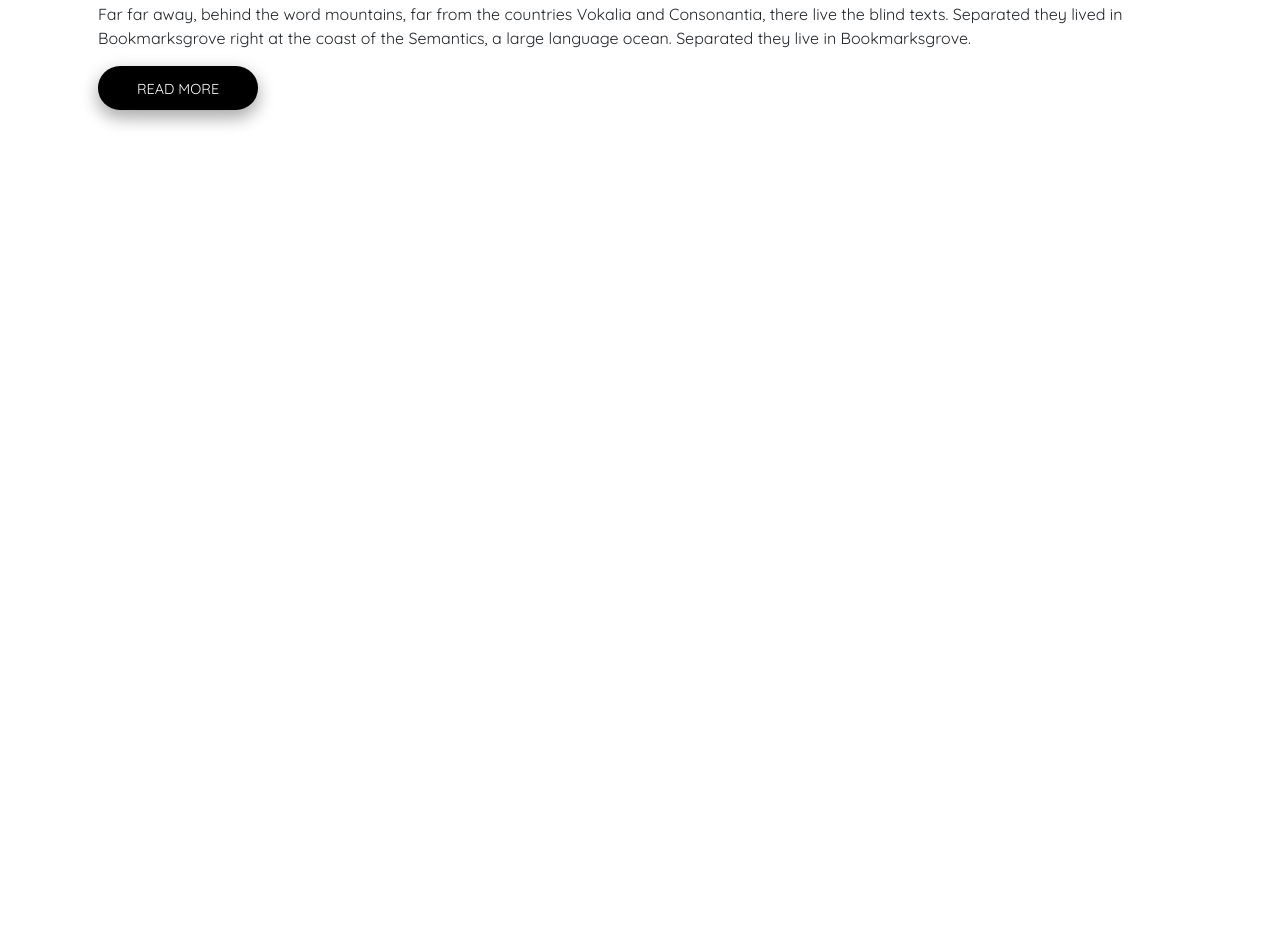
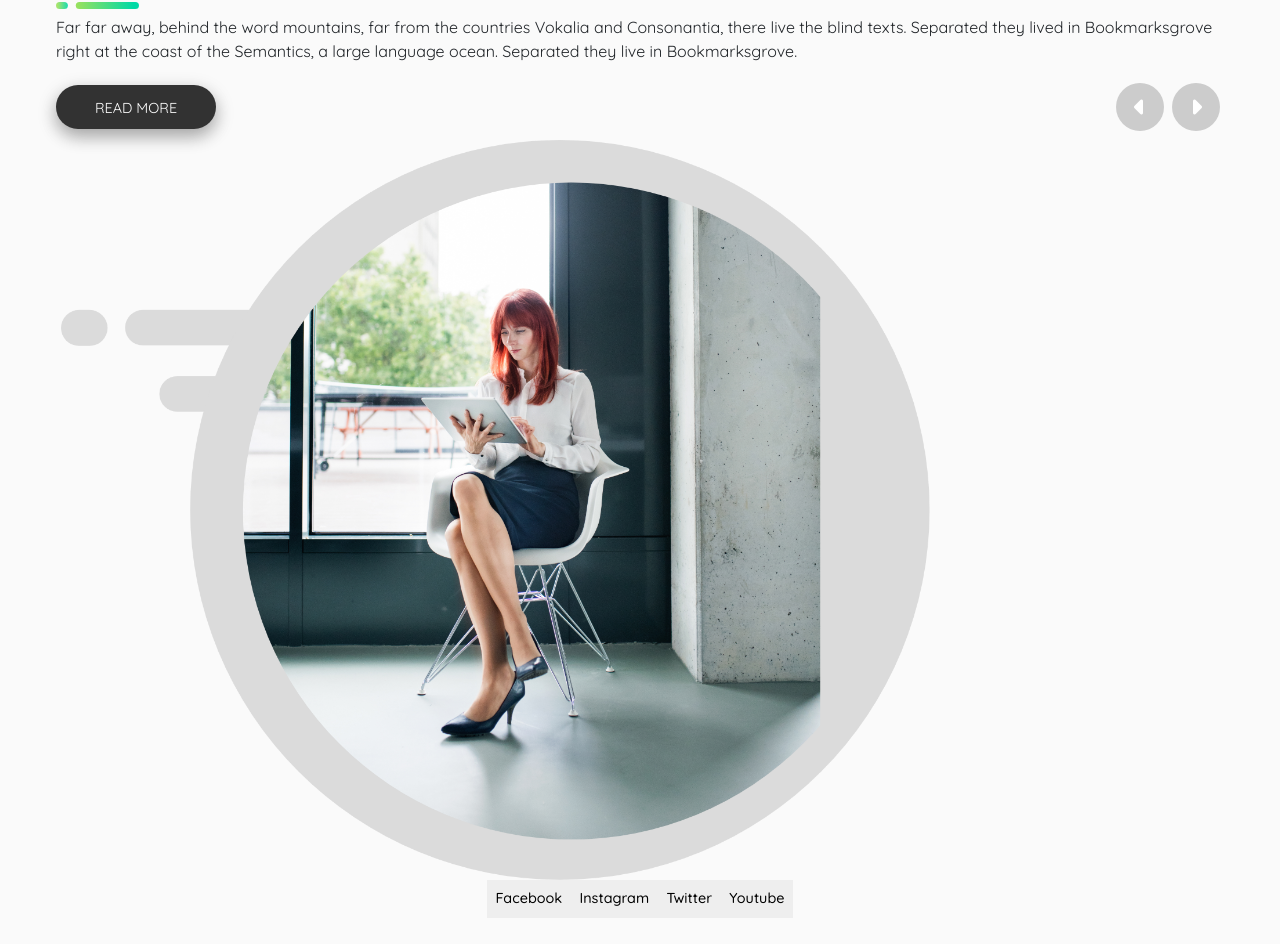
Before and after one commit to CosimoA/proj-html-vuejs, a Vue app: page / in a window 1280 px wide. Shown: the part 314-1258 px from the top of the page. Before the commit the page ends 800 px from the top, so only its background shows below. Built offline with nearby package versions, Linux system fonts and the light colour scheme.

Commit message:
style: added style in carousel

```diff
--- a/src/pages/Home.vue
+++ b/src/pages/Home.vue
@@ -48,26 +48,57 @@ export default {
 
 <template>
     <main>
-        <div class="container">
-            <div class="slider-wrapper p-2" tabindex="0" style="/* background-color: brown; */">
-                <div class="item p-2" style="/* background-color: rgb(207, 107, 13); */">
-                    <div class="text">
+        <section style="background-color: #fafafa; ">
+            <div class="section_container">
+                <div class="slider-wrapper p-2" tabindex="0">
+                    <div class="item p-5" style="/* background-color: rgb(207, 107, 13) */;">
+                        <div class="item_container">
                             <h2>17 YEARS OF EXPERIENCE</h2>
                             <h1>{{ slides[activeItem].title }} <br><span>{{ slides[activeItem].title_col }}</span></h1>
                             <img src="/divider.svg" alt="">
                             <p>
                                 {{ slides[activeItem].text }}
                             </p>
-                        <div class="read">
+                            <div class="read d-flex justify-content-between align-items-center">
+                                <div class="button_read">
                                     <a href="#"> READ MORE</a>
                                 </div>
+                                <div class="thumbs d-flex">
+                                    <div class="prev m-1 d-flex justify-content-center align-items-center"
+                                        @click="prevItem">
+                                        <i class="fa-solid fa-caret-left fa-xl" style="color: #ffffff;"></i>
+                                    </div>
+                                    <div class="next m-1 d-flex justify-content-center align-items-center"
+                                        @click="nextItem">
+                                        <i class="fa-solid fa-caret-right fa-xl" style="color: #ffffff;"></i>
+                                    </div>
+                                </div> <!--end thumbs-->
+                            </div>
                         </div> <!--end text-->
-                    <div class="img">
-
+                        <div class="item_img">
+                            <div class="img_container">
+                                <img :src="slides[activeItem].image" />
+                            </div>
+                            <div class="text_container"></div>
+                            <ul class="nav" style="background-color: rgb(238, 238, 238, 1); width: fit-content;">
+                                <li class="nav-item">
+                                    <a class="nav-link" href="#">Facebook</a>
+                                </li>
+                                <li class="nav-item">
+                                    <a class="nav-link" href="#">Instagram</a>
+                                </li>
+                                <li class="nav-item">
+                                    <a class="nav-link" href="#">Twitter</a>
+                                </li>
+                                <li class="nav-item">
+                                    <a class="nav-link">Youtube</a>
+                                </li>
+                            </ul> <!--end nav-->
                         </div>
                     </div> <!-- end item-->
                 </div> <!--end slider-wrapper-->
             </div> <!--end container-->
+        </section> <!--end section-->
     </main>
 </template>
 
@@ -77,12 +108,13 @@ export default {
 h2 {
     color: #76db6a;
     font-weight: normal;
-    font-size: 1.5em;
-    word-spacing: 0.5em;
+    font-size: 1.3em;
+    word-spacing: 0.3em;
 }
 
 h1 {
-    font-size: 3.5em;
+    font-size: 2.9em;
+    font-weight: bold;
 }
 
 span {
@@ -93,8 +125,8 @@ span {
     @include flex (wrap_b)
 }
 
-.read {
-    background-color: black;
+.button_read {
+    background-color: #323232;
     border-radius: 2em;
     padding: 0.6em;
     text-align: center;
@@ -103,7 +135,7 @@ span {
     transition: all 0.3s ease;
 }
 
-.read:hover {
+.button_read:hover {
     cursor: pointer;
     background-color: #00d9a6;
     filter: brightness(110%);
@@ -117,4 +149,39 @@ a {
     font-size: 0.9em;
     box-shadow: 1em;
 }
+
+li a {
+    color: black;
+    font-weight: 450;
+    padding: 0.6em;
+}
+
+li a:hover {
+    color: #00d4a2;
+    cursor: grab;
+}
+
+.prev,
+.next {
+    width: 3em;
+    height: 3em;
+    margin: 10px 0;
+    border-radius: 50%;
+    background: #ccc;
+    // position: absolute;
+    left: 50%;
+    cursor: pointer;
+}
+
+.item_img {
+    padding: 5px;
+    display: flex;
+    flex-direction: row;
+    flex-wrap: wrap;
+    justify-content: center;
+}
+
+.item_img img {
+    width: 75%;
+}
 </style>
--- a/src/styles/general.scss
+++ b/src/styles/general.scss
@@ -8,13 +8,6 @@
 main {
     padding-top: 97px;
 }
-
-main {
-    padding-top: 97px;
-}
-
-
-
 
 // MEDIA QUERY
 
@@ -28,6 +21,7 @@ main {
     .container {
         max-width: 767px;
     }
+
 }
 
 // Desktop
```
Lines whose indentation alone changed are shown as unchanged.
